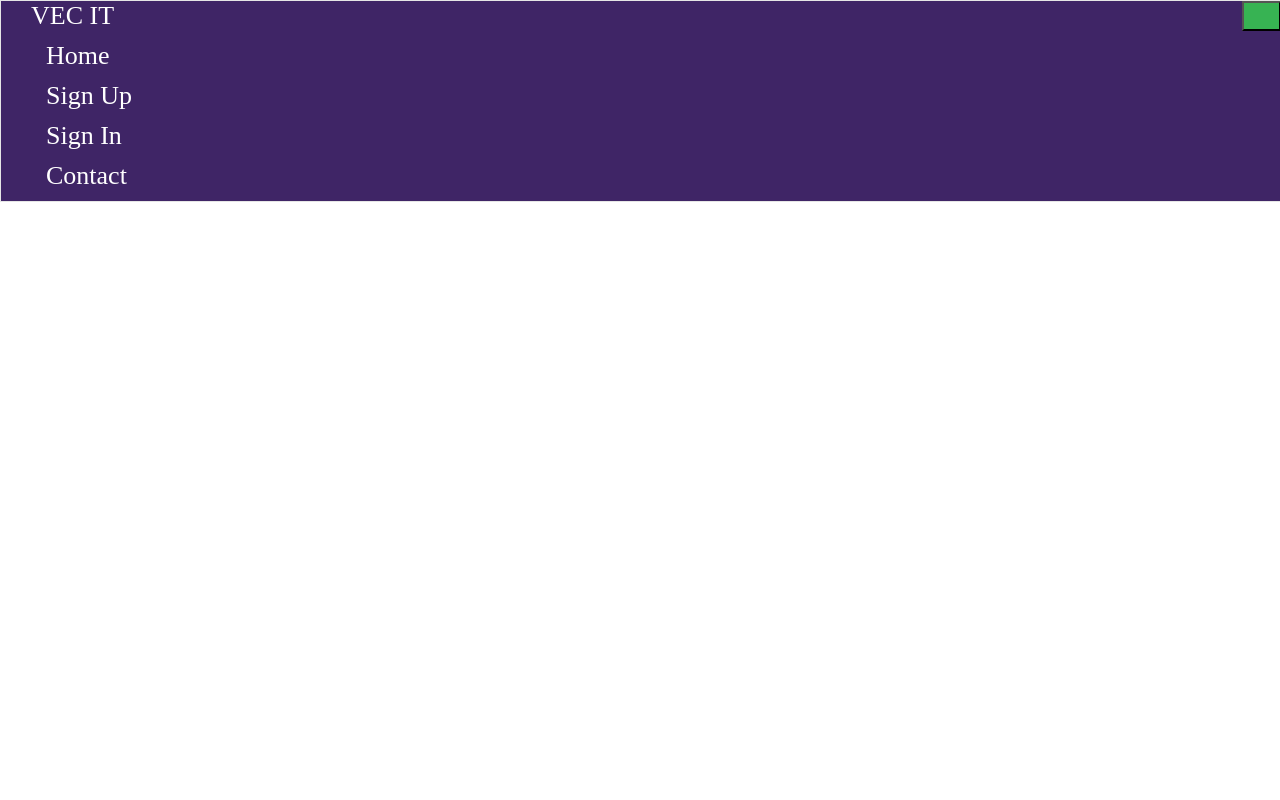
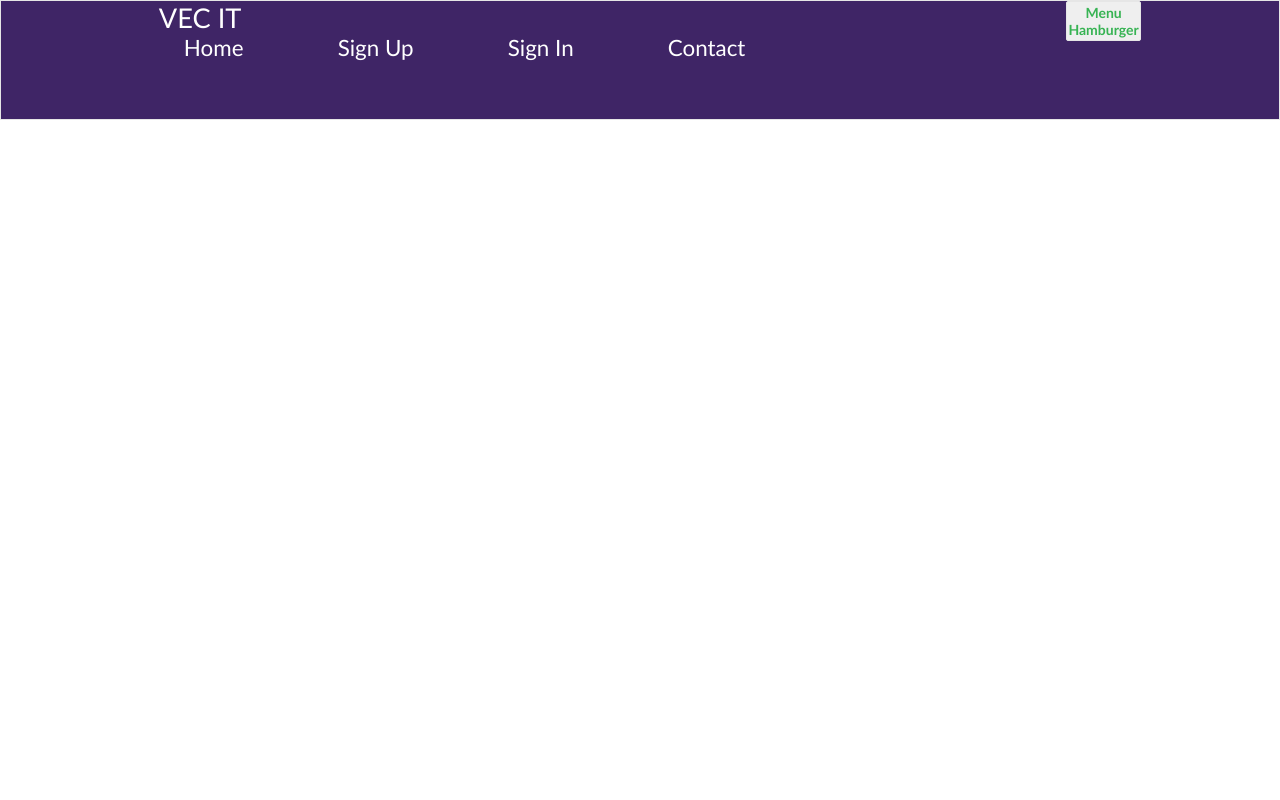
Before and after one commit to vesteves33/task, a Flask app: page / in a window 1280 px wide. Run offline with Flask 2, Linux system fonts and the light colour scheme.

Commit message:
Começando a apliar um pouco de tecnicas de SEO no Html

```diff
--- a/app/static/style.css
+++ b/app/static/style.css
@@ -8,45 +8,54 @@
 }
 
 * {
-    margin: 0;
+    margin: 0 auto;
     padding: 0;
-    width: 100%;
+    box-sizing: border-box;
+    font-family: 'Trebuchet MS', 'Lucida Sans Unicode', 'Lucida Grande', 'Lucida Sans', Arial, sans-serif;
 }
 /* Configurações do HEADER E NAVBAR */
 
 .container {
     background-color: var(--bg-navbar);
+    border: 1px solid var(--border-color);
+    height: 120px;
     display: flex;
-    border: 1px solid var(--border-color);
-    vertical-align:top;
-    height: 200px;
+
 }
 
 a {
     text-decoration: none;
-    font-size: 26px;
+    font-size: 1.7rem;
     color: var(--primary-color);
-    margin: 15px;
-    padding: 15px;
+    margin: 20px;
+    padding-top: 35px;
+    width: 50px;
+
 }
 
 ul li {
     margin: 10px;
+    display: inline;
+
 }
 
 ul li a {
+    vertical-align: middle;
     color: var(--primary-color);
     text-decoration: none;
-    font-size: 26px;
+    font-size: 1.4em;
     font-weight: 400;
     padding: 20px;
     margin: 15px;
+
 }
 
 button {
-    background-color: var(--secondary-color);
-    width: 40px;
-    height: 30px;
+    color: var(--secondary-color);
+    border: 1px solid var(--border-color);
+    width: 75px;
+    height: 40px;
     font-size: 14px;
     font-weight: bold;
+    border-radius: 2px;
 }
--- a/app/templates/bootstrap.html
+++ b/app/templates/bootstrap.html
@@ -3,6 +3,7 @@
     <meta charset="UTF-8">
     <meta http-equiv="X-UA-Compatible" content="IE=edge">
     <meta name="viewport" content="width=device-width, initial-scale=1.0">
+    <meta name="description" content="Gerencie suas tarefas, versionamento de código, comunicação de sua equipe de um jeito simples, fácil e prático em apenas um só lugar com o Task Management" >
     <title>Task Project</title>
 
     <link rel="stylesheet" href="https://cdn.jsdelivr.net/npm/bootstrap-icons@1.5.0/font/bootstrap-icons.css">
@@ -12,17 +13,15 @@
 <body>
     {% block header %}
 
-    {% endblock %}
+        {% block signup %}
 
-    {% block signup %}
+        {% endblock %}
+
+        {% block login %}
+
+        {% endblock %}
 
     {% endblock %}
 
-    {% block login %}
-
-    {% endblock %}
-
-
-
 </body>
 </html>
--- a/app/templates/header.html
+++ b/app/templates/header.html
@@ -3,13 +3,12 @@
 {% block header %}
 <header class="container">
     <nav>
-        <div>
-            <a href="">VEC IT</a>
+        <a href="">VEC IT</a>
 
-            <ul>
-                <li>
+        <ul>
+            <li>
                     <a href="#">Home</a>
-                </li>
+            </li>
 
                 <li>
                     <a href="#">Sign Up</a>
@@ -23,11 +22,9 @@
                     <a href="#">Contact</a>
                 </li>
             </ul>
-
-        </div>
     </nav>
 
-    <button type="button">
+    <button type="button">Menu Hamburger
        <!-- <i class="bi bi-chevron-double-left"></i> -->
     </button>
 
--- /dev/null
+++ b/app/templates/newtask.html
@@ -0,0 +1 @@
+<!-- Esta view será utilizada para criação da tela de um form enviando ao backend a tarefa nova  -->
```
